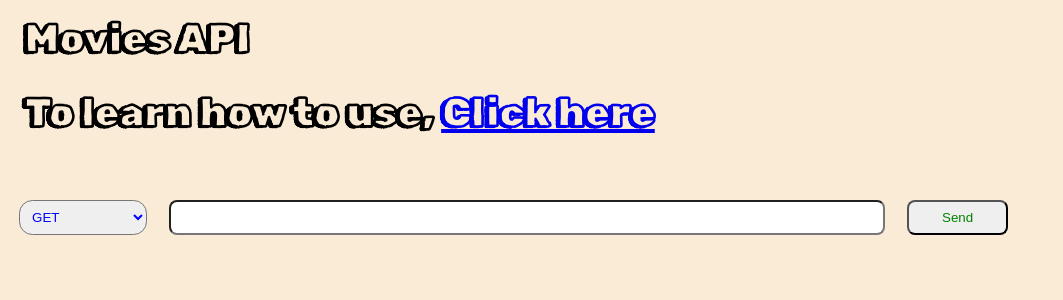
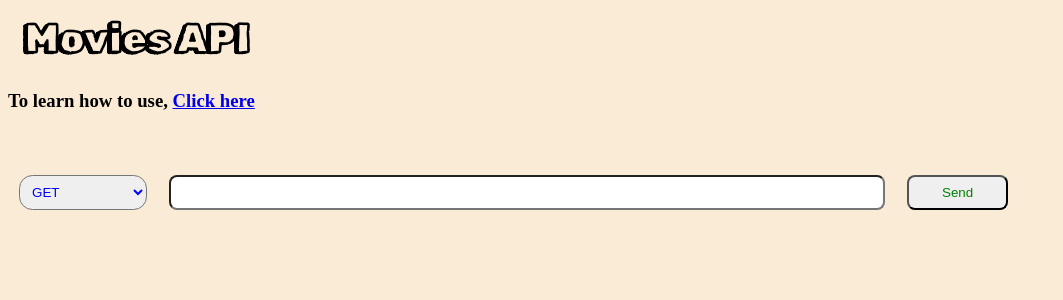
Before and after one commit to samarthcoder007/MoviesBackend, a React (Vite) app: page / in a window 1280 px wide. Shown: the top 300 px of the page, without its empty margins (0-1063 px from the left). Built offline with nearby package versions, Linux system fonts and the light colour scheme.

Commit message:
Update App.jsx

```diff
--- a/App.jsx
+++ b/App.jsx
@@ -5,7 +5,7 @@ export default function App(){
 
    return (<>
       <h1 id="header">Movies API</h1>
-      <h3 id="header">To learn how to use, <a href="https://github.com/samarthcoder007/MoviesFrontend/blob/main/README.md">Click here</a></h3>
+      <h3 id="usage">To learn how to use, <a href="https://github.com/samarthcoder007/MoviesFrontend/blob/main/README.md">Click here</a></h3>
       <Movie/>
     </>
    )
```
